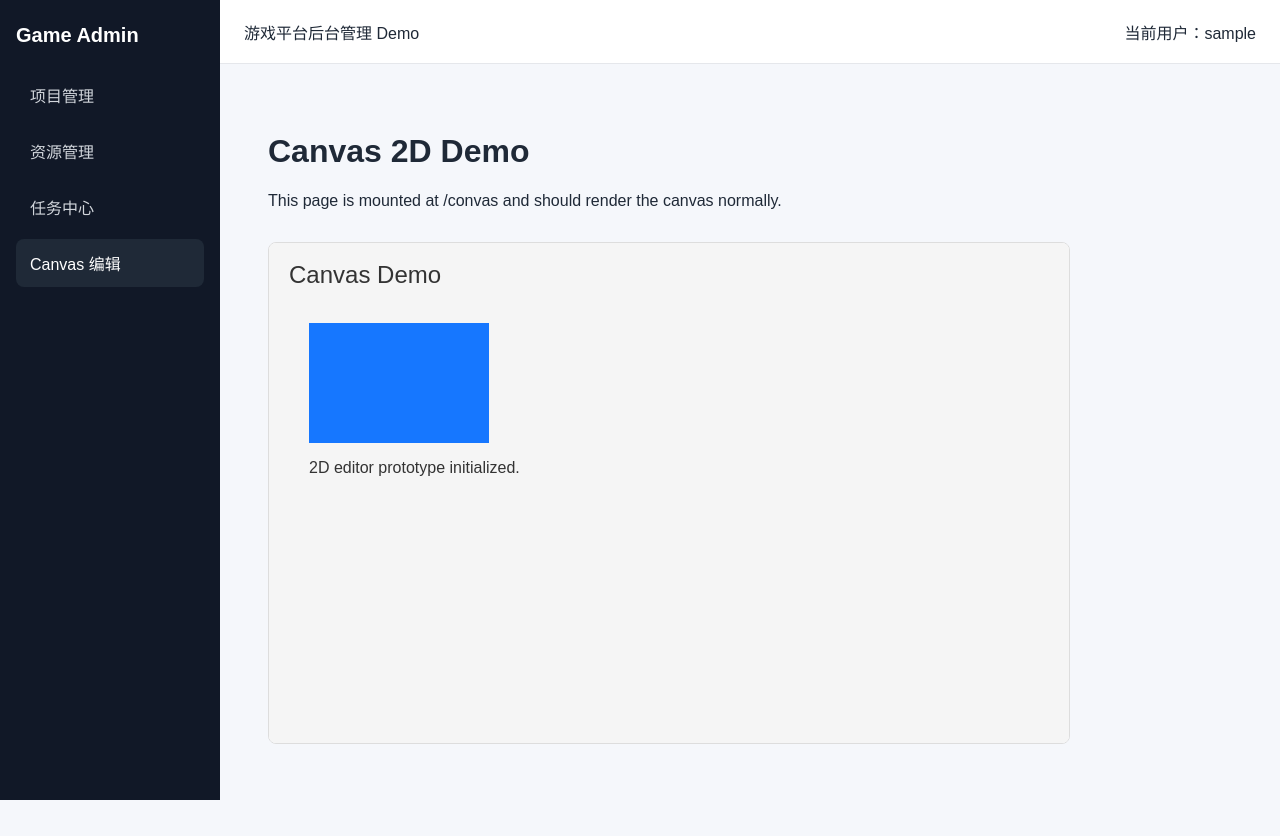
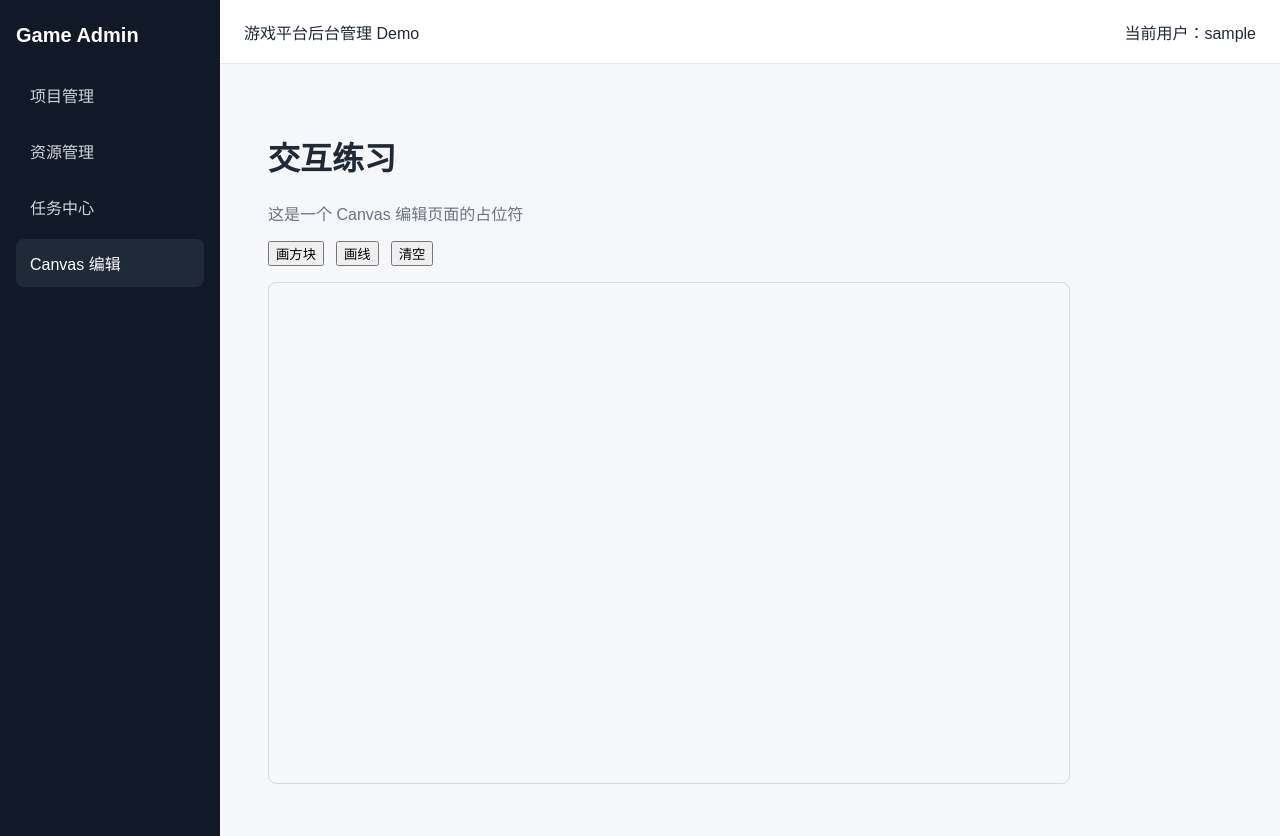
Before and after one commit to Caibospoem/react_learning, a React (Vite) app in the folder game-admin-demo/: page /convas in a window 1280 px wide. Before the commit the page ends 800 px from the top, so only its background shows below. Built offline with nearby package versions, Linux system fonts and the light colour scheme; sample sign-in values are in the browser's storage.

Commit message:
convas 2D的基本使用

```diff
--- a/game-admin-demo/src/pages/convas.tsx
+++ b/game-admin-demo/src/pages/convas.tsx
@@ -1,48 +1,73 @@
-import { useEffect, useRef } from "react";
+import { useRef } from 'react'
 
 function ConvasPage() {
-  const canvasRef = useRef<HTMLCanvasElement | null>(null);
+    const canvasRef = useRef<HTMLCanvasElement>(null)
 
-  useEffect(() => {
-    const canvas = canvasRef.current;
-    if (!canvas) return;
+    const drawBlocks = () => {
+        const canvas = canvasRef.current
+        if (!canvas) return
 
-    const ctx = canvas.getContext("2d");
-    if (!ctx) return;
+        const ctx = canvas.getContext('2d')
+        if (!ctx) return
 
-    ctx.clearRect(0, 0, canvas.width, canvas.height);
+        ctx.fillStyle = '#f5f5f5'
+        ctx.fillRect(0, 0, canvas.width, canvas.height)
 
-    ctx.fillStyle = "#f5f5f5";
-    ctx.fillRect(0, 0, canvas.width, canvas.height);
+        ctx.fillStyle = '#1677ff'
+        ctx.fillRect(50, 50, 60, 60)
 
-    ctx.fillStyle = "#1677ff";
-    ctx.fillRect(40, 80, 180, 120);
+        ctx.fillStyle = '#52c41a'
+        ctx.fillRect(130, 50, 60, 60)
 
-    ctx.fillStyle = "#333";
-    ctx.font = "24px sans-serif";
-    ctx.fillText("Canvas Demo", 20, 40);
+        ctx.fillStyle = '#faad14'
+        ctx.fillRect(210, 50, 60, 60)
+    }
 
-    ctx.font = "16px sans-serif";
-    ctx.fillText("2D editor prototype initialized.", 40, 230);
-  }, []);
+    const clearCanvas = () => {
+        const canvas = canvasRef.current
+        if (!canvas) return
+
+        const ctx = canvas.getContext('2d')
+        if (!ctx) return
+
+        ctx.clearRect(0, 0, canvas.width, canvas.height)
+    }
+
+    const drawline = () => {
+        const canvas = canvasRef.current
+        if (!canvas) return
+
+        const ctx = canvas.getContext('2d')
+        if (!ctx) return
+
+        ctx.beginPath()
+        ctx.moveTo(50, 150)
+        ctx.lineTo(200, 150)
+        ctx.moveTo(50, 170)
+        ctx.lineTo(200, 170)
+        ctx.strokeStyle = '#13c2c2'
+        ctx.lineWidth = 5
+        ctx.stroke()
+    }
 
     return (
-    <div style={{ padding: "24px" }}>
-      <h1>Canvas 2D Demo</h1>
-      <p>This page is mounted at /convas and should render the canvas normally.</p>
+        <div style={{ padding: 24 }}>
+            <h1>交互练习</h1>
+            <p className="muted">这是一个 Canvas 编辑页面的占位符</p>
+            <div style={{ marginBottom: 16, display: 'flex', gap: 12 }}>
+                <button onClick={drawBlocks}>画方块</button>
+                <button onClick={drawline}>画线</button>
+                <button onClick={clearCanvas}>清空</button>
+
+            </div>
             <canvas
                 ref={canvasRef}
                 width={800}
                 height={500}
-        style={{
-          border: "1px solid #ddd",
-          borderRadius: "8px",
-          marginTop: "16px",
-          background: "#fff",
-        }}
+                style={{ border: '1px solid #d9d9d9', borderRadius: 8 }}
             />
         </div>
-  );
+    )
 }
 
-export default ConvasPage;
+export default ConvasPage
```
Lines whose indentation alone changed are shown as unchanged.
